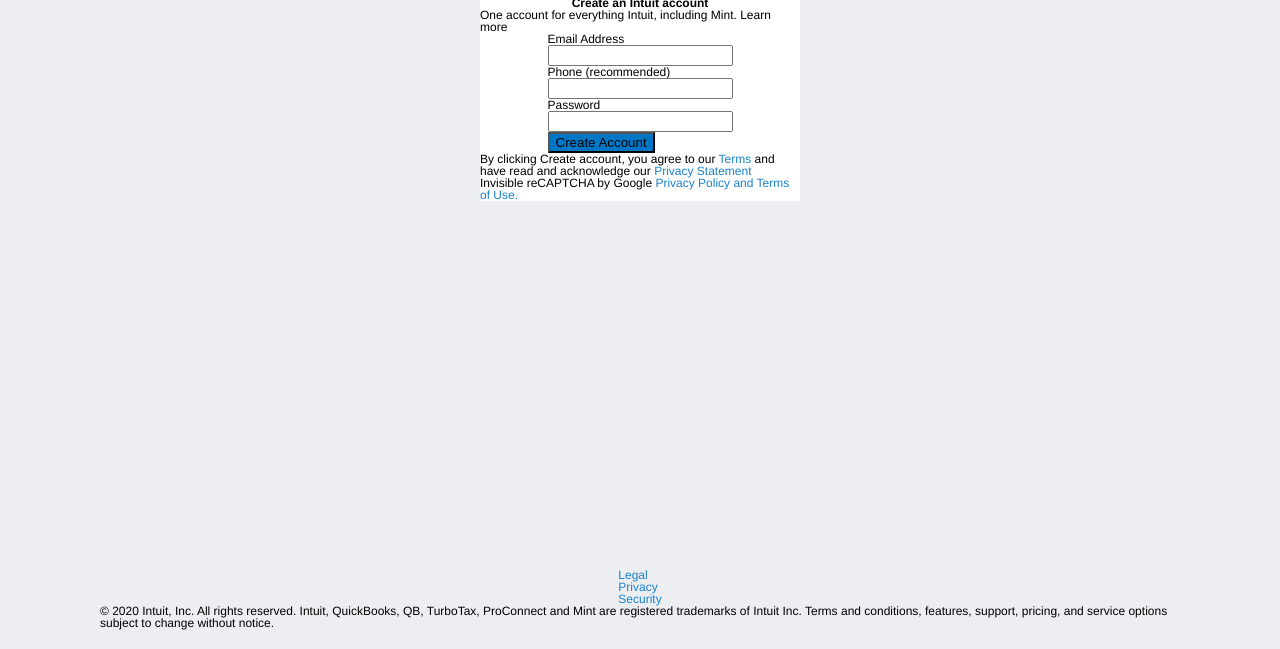
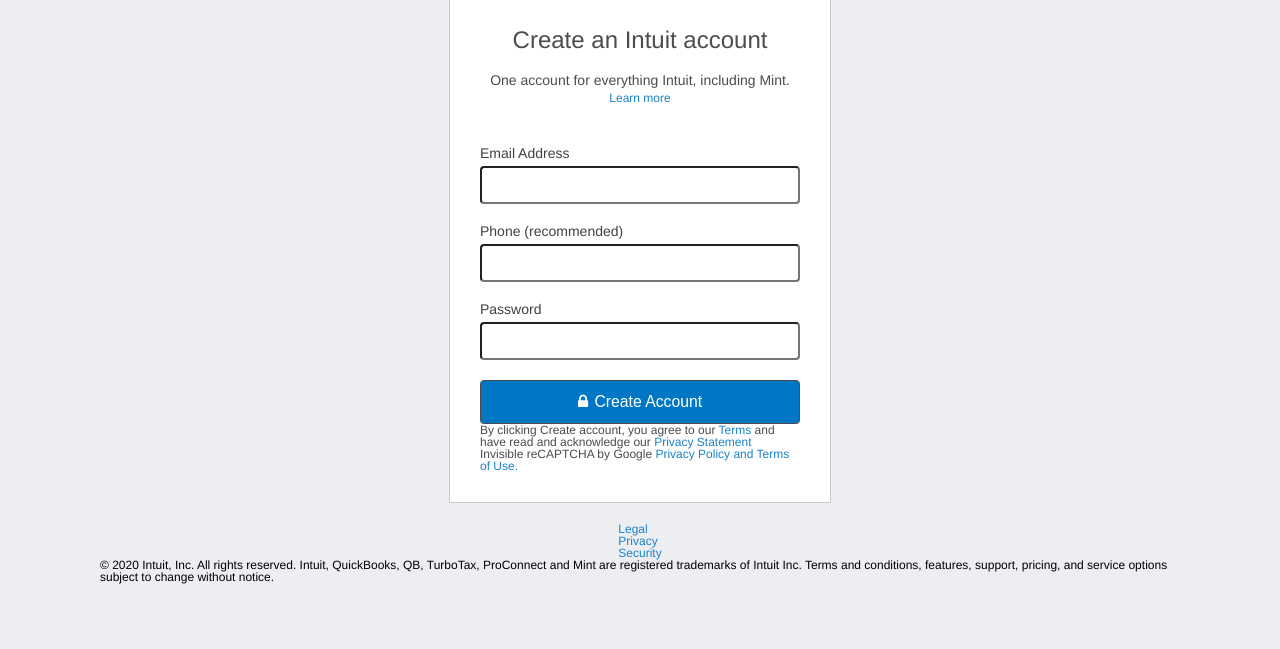
Before and after one commit to vanheaven-ui/signup-page, a website: page index.html in a window 1280 px wide. Shown: the part 151-800 px from the top of the page. Drawn offline with Linux system fonts and the light colour scheme.

Commit message:
added style to form & form element

```diff
--- a/index.html
+++ b/index.html
@@ -33,8 +33,11 @@
         <li>turbotax</li>
       </ul>
       <section id="form-section">
-        <h2>Create an Intuit account</h2>
-        <p>One account for everything Intuit, including Mint. Learn more</p>
+        <h2 id="form-header">Create an Intuit account</h2>
+        <p id="form-sub-heading">
+          One account for everything Intuit, including Mint. <br />
+          <span class="link"> Learn more</span>
+        </p>
         <form>
           <div class="form-element-box">
             <label for="email-address">Email Address</label>
@@ -67,6 +70,7 @@
           </div>
 
           <button type="submit">
+            <i class="fa fa-lock" aria-hidden="true"></i>
             Create Account
           </button>
         </form>
--- a/styles/style.css
+++ b/styles/style.css
@@ -17,6 +17,10 @@
 button {
   background-color: #0077c5;
   cursor: pointer;
+  color: #fff;
+  border-radius: 4px;
+  border: 1px solid #4c4c4c;
+  font-size: 13.5px;
 }
 
 /* GENERAL SECTION END */
@@ -37,10 +41,6 @@
 
 #sign-in-button {
   padding: 9px 20px;
-  color: #fff;
-  border-radius: 4px;
-  border: 1px solid #4c4c4c;
-  font-size: 13.5px;
 }
 
 button i {
@@ -88,11 +88,30 @@
   display: flex;
   flex-direction: column;
   align-items: center;
+  padding: 30px;
+  border: 1px solid #c7c7c7;
+  color: #4c4c4c;
 }
 
 .form-element-box {
   display: flex;
+  margin: 20px 0;
+  width: 25vw;
   flex-direction: column;
+}
+
+.form-element-box label {
+  padding: 0 0 6px 0;
+  font-size: 14px;
+  color: #404040;
+}
+
+.form-element-box input {
+  padding: 0 5px;
+  border-radius: 4px;
+  height: 34px;
+  line-height: 1.3;
+  font-size: 1.2em;
 }
 
 #form-icons {
@@ -105,6 +124,30 @@
   margin-right: 9px;
 }
 
+#form-header {
+  color: #4c4c4c;
+  font-size: 24px;
+  font-weight: 400;
+}
+
+#form-sub-heading {
+  font-size: 14px;
+  font-weight: 300;
+  line-height: 1.2;
+  text-align: center;
+  padding: 20px 0;
+}
+
+#form-sub-heading span.link {
+  font-size: 12px;
+}
+
+button[type="submit"] {
+  padding: 12px 12px;
+  width: 25vw;
+  font-size: 15.75px;
+}
+
 /* FORM SECTION END */
 
 /* FOOTER SECTION START */
@@ -112,7 +155,6 @@
 footer {
   bottom: 0;
   display: flex;
-  position: absolute;
   align-items: center;
   flex-direction: column;
   padding: 20px 100px;
```
